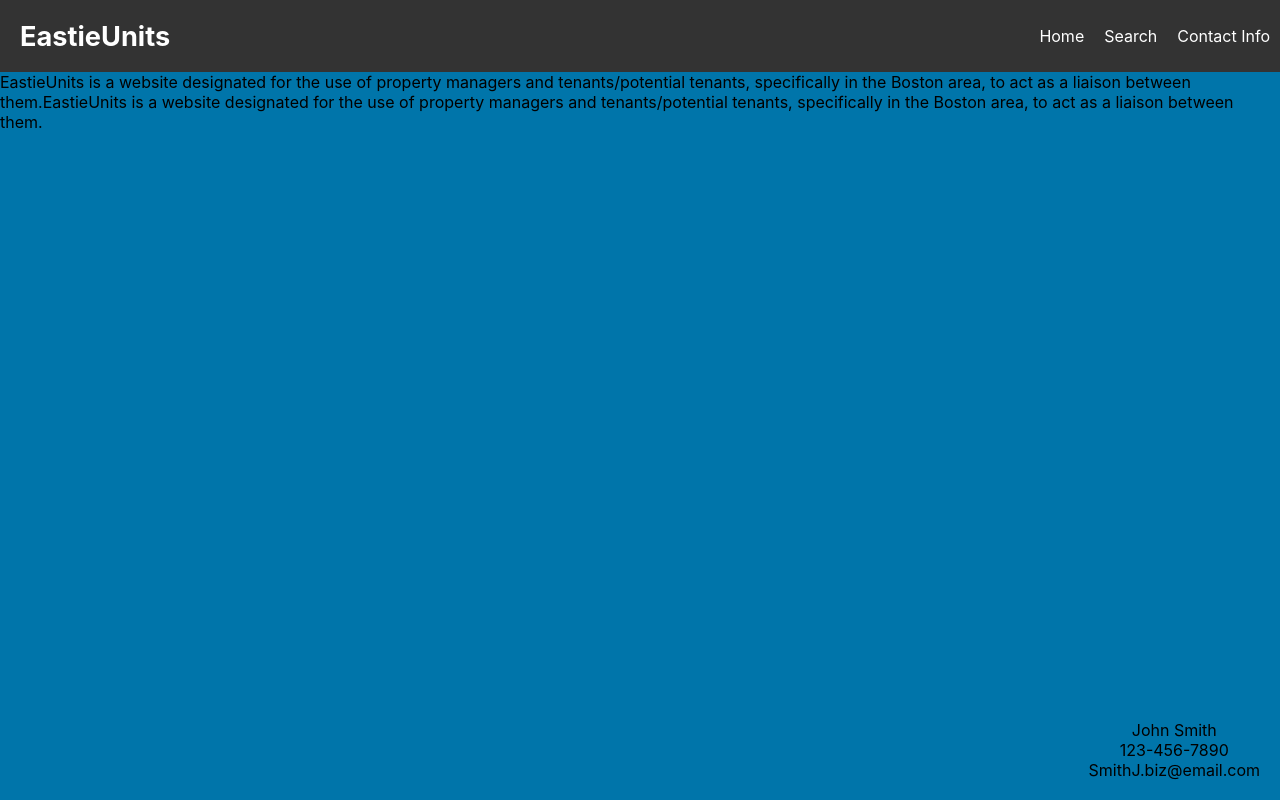
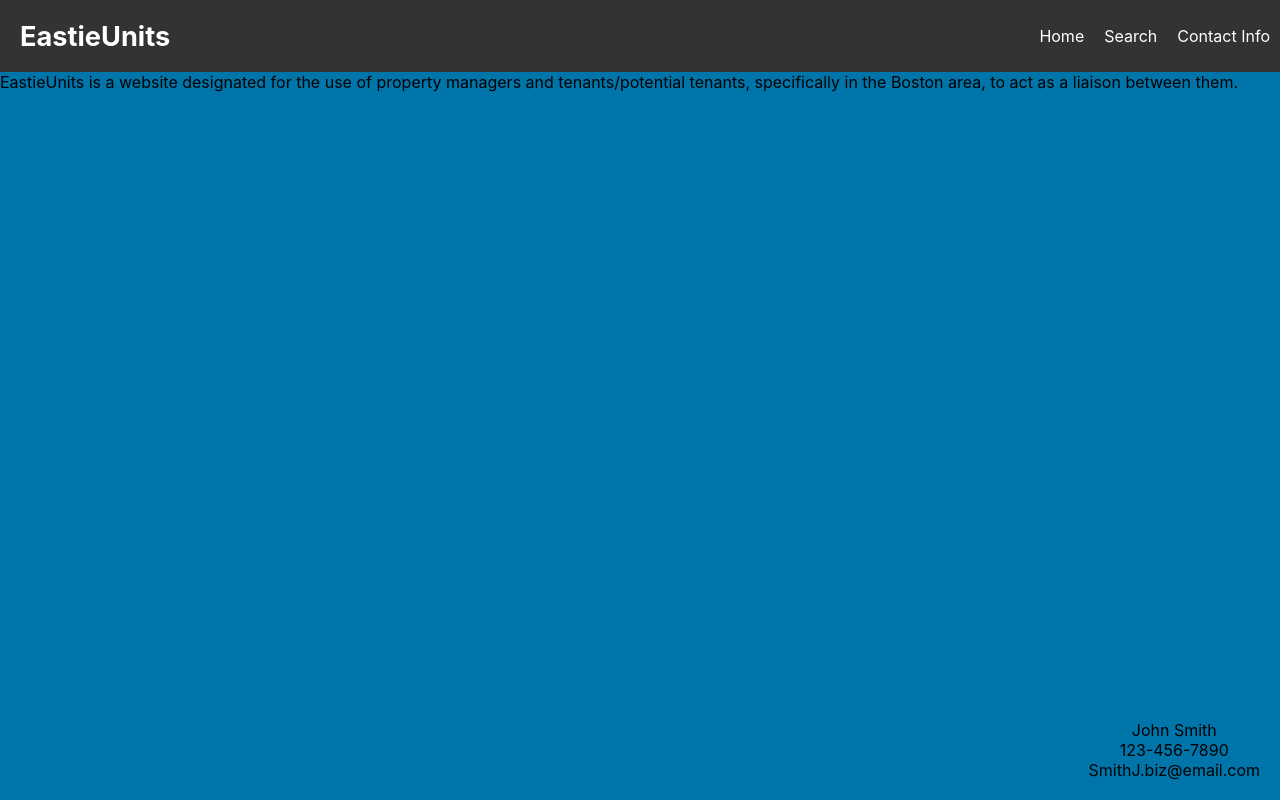
Before and after one commit to osullc2/EastieUnits, a React (Create React App) app: page / in a window 1280 px wide. Built offline with nearby package versions, Linux system fonts and the light colour scheme.

Commit message:
Reorganized main app

```diff
--- a/src/App.js
+++ b/src/App.js
@@ -10,10 +10,6 @@ function App() {
     <div className="EastieUnits">
       <Header />
       <Desc />
-
-
-      <p1>EastieUnits is a website designated for the use of property managers and tenants/potential tenants,
-          specifically in the Boston area, to act as a liaison between them.</p1>
       <Contact />
     </div>
 
```
